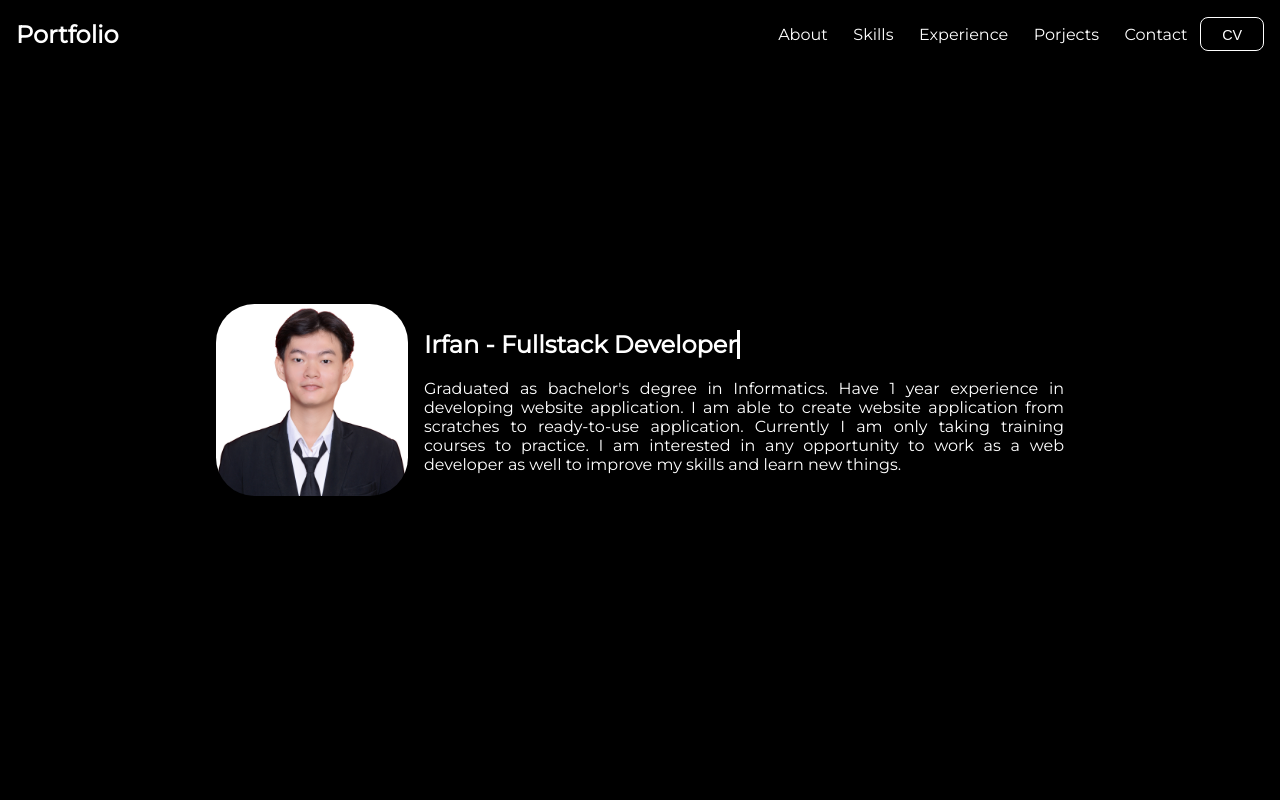
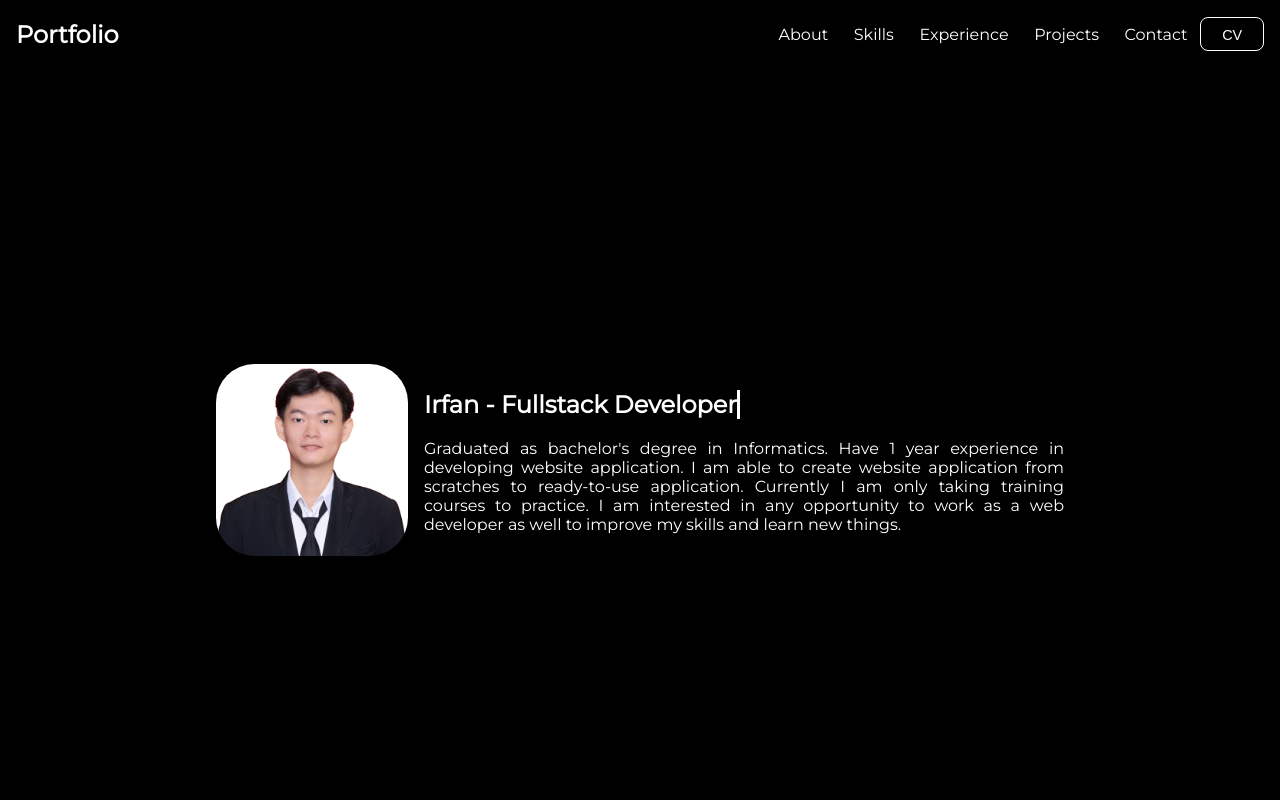
Before and after one commit to Irfan1011/Portfolio, a Vue app: page / in a window 1280 px wide. Shown: the top 800 px of the page. Built offline with nearby package versions, Linux system fonts and the light colour scheme.

Commit message:
Update typo and some style

```diff
--- a/src/components/layout/AboutSection.vue
+++ b/src/components/layout/AboutSection.vue
@@ -51,7 +51,7 @@ export default {
     flex-direction: column;
     justify-content: center;
     align-items: center;
-    height: 100vh;
+    height: 115vh;
 }
 
 .about-section img{
--- a/src/components/layout/TheFooter.vue
+++ b/src/components/layout/TheFooter.vue
@@ -13,8 +13,10 @@
 <style scoped>
 .footer {
     position: relative;
-    width: 100%;
-    bottom: 0;
+    height: 10rem;
+    display: flex;
+    flex-direction: column;
+    justify-content: end;
 }
 
 .icons {
--- a/src/components/layout/TheHeader.vue
+++ b/src/components/layout/TheHeader.vue
@@ -14,7 +14,7 @@
                 <li><a href="#about" class="nav__list-item">About</a></li>
                 <li><a href="#skills" class="nav__list-item">Skills</a></li>
                 <li><a href="#experience" class="nav__list-item">Experience</a></li>
-                <li><a href="#projects" class="nav__list-item">Porjects</a></li>
+                <li><a href="#projects" class="nav__list-item">Projects</a></li>
                 <li><a href="#contact" class="nav__list-item">Contact</a></li>
                 <li><base-button class="button"><a href="https://drive.google.com/file/d/1WxphflC3CGk4nuPHdwR-ZmFMzMgmOiuF/view" target="blank" class="nav__list-item">CV</a></base-button></li>
             </ul>
@@ -22,7 +22,7 @@
                 <li><a href="#about" class="mobile-nav__list-item">About</a></li>
                 <li><a href="#skills" class="mobile-nav__list-item">Skills</a></li>
                 <li><a href="#experience" class="mobile-nav__list-item">Experience</a></li>
-                <li><a href="#projects" class="mobile-nav__list-item">Porjects</a></li>
+                <li><a href="#projects" class="mobile-nav__list-item">Projects</a></li>
                 <li><a href="#contact" class="mobile-nav__list-item">Contact</a></li>
                 <li><a href="https://drive.google.com/file/d/1WxphflC3CGk4nuPHdwR-ZmFMzMgmOiuF/view" target="blank" class="mobile-nav__list-item">CV</a></li>
             </ul>
```
